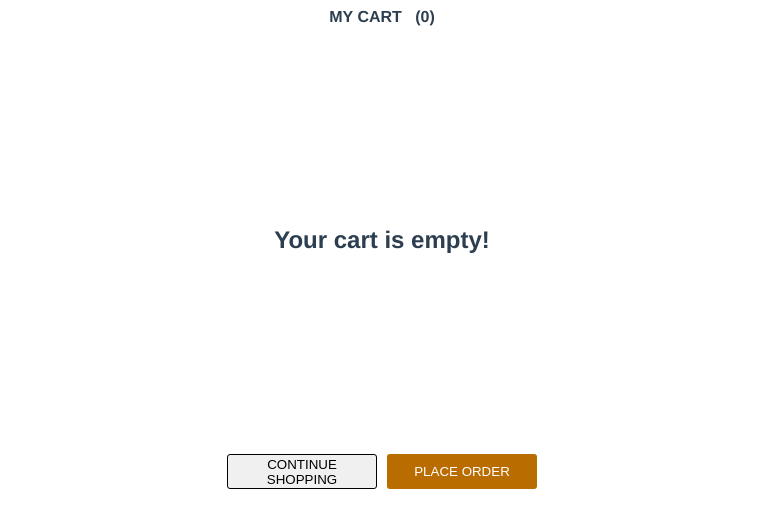
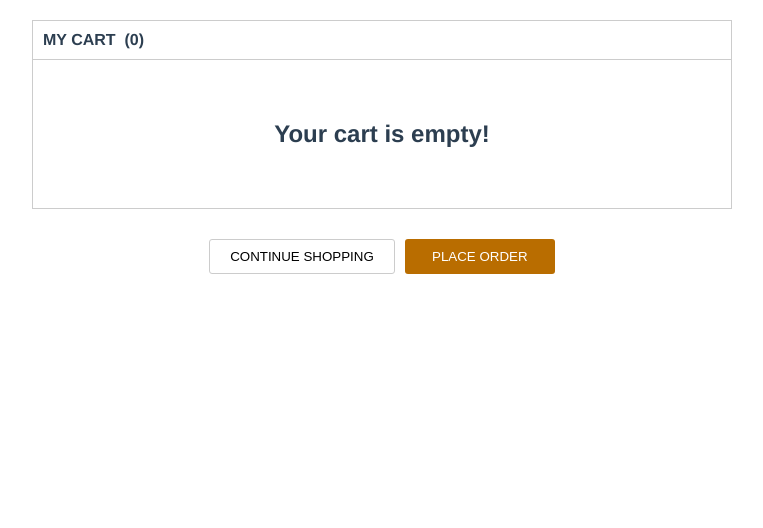
Before and after one commit to tamerayas/shopping-app, a Vue app: page /my-cart in a window 1280 px wide. Shown: the top 528 px of the page, without its empty margins (258-1021 px from the left). Built offline with nearby package versions, Linux system fonts and the light colour scheme.

Commit message:
Made some css changes.

```diff
--- a/src/App.vue
+++ b/src/App.vue
@@ -18,7 +18,7 @@ export default {
   },
   computed: {
     ...mapState({
-      notification: (store) => store.notification.notification
+      notification: (store) => store.notification.notification,
     }),
   },
 };
@@ -32,5 +32,16 @@ export default {
   -moz-osx-font-smoothing: grayscale;
   text-align: center;
   color: #2c3e50;
+  display: flex;
+  justify-content: center;
+}
+
+body, html {
+  margin: 0px;
+  padding: 0px;
+}
+
+* {
+  box-sizing: border-box;
 }
 </style>
--- a/src/components/Card.vue
+++ b/src/components/Card.vue
@@ -12,7 +12,7 @@
 </template>
 
 <script>
-import { mapMutations } from 'vuex';
+import { mapMutations } from "vuex";
 export default {
   name: "BaseCard",
   props: {
@@ -22,22 +22,22 @@ export default {
     },
   },
   methods: {
-     ...mapMutations({
-      addToCart: "cart/addToCart"
+    ...mapMutations({
+      addToCart: "cart/addToCart",
     }),
     addCart(data) {
       this.addToCart({ ...data, amount: 1 });
       this.$router.push({ path: "/my-cart" });
     },
-
   },
 };
 </script>
 
 <style lang="scss" scoped>
 .card {
-  border: 1px solid;
-  width: 300px;
+  border: 1px solid #ccc;
+  width: 350px;
+  max-width: 350px;
   padding: 15px;
 
   &-footer {
--- a/src/components/CartItem.vue
+++ b/src/components/CartItem.vue
@@ -3,8 +3,10 @@
     <div class="cart-item-head">
       <img :src="data.image" :alt="data.name" width="150" />
       <div class="cart-item-content">
-        <div>{{ data.name }}</div>
-        <div>{{ data.price }} {{ data.currency }} </div>
+        <div class="cart-item-content-name">{{ data.name }}</div>
+        <div class="cart-item-content-price">
+          {{ data.price }} {{ data.currency }}
+        </div>
       </div>
     </div>
     <div class="cart-footer-wrapper">
@@ -70,29 +72,56 @@ export default {
 
 <style lang="scss" scoped>
 .cart-item {
-  padding: 40px;
+  padding: 15px;
+  border: 1px solid #ccc;
+
+  &:not(:last-of-type){
+    border-bottom: 0px;
+  }
+
   &-head {
     display: flex;
   }
 
   &-content {
-    align-content: center;
-    align-items: center;
-    row-gap: 10px;
+    align-items: flex-start;
+    justify-content: flex-start;
+    display: flex;
+    row-gap: 35px;
     margin: 10px;
+    flex-direction: column;
 
-    :nth-child(2) {
-      margin-top: 100px;
+    &-name {
+      text-align: left;
+      max-height: 36px;
+      height: 36px;
+      text-overflow: ellipsis;
+      overflow: hidden;
+      display: -webkit-box;
+      -webkit-line-clamp: 2;
+      -webkit-box-orient: vertical;
+    }
+
+    &-price {
+      font-weight: bold;
     }
   }
 
   &-input {
     width: 30px;
     text-align: center;
+    border: 1px solid #eee;
+    border-radius: 2px;
+
+    &:focus,
+    &:active {
+      border: 1px solid #bcc;
+      outline: 0px;
+    }
   }
 
   &-button {
-    border: 1px solid;
+    border: 1px solid #bcc;
     border-radius: 50%;
     width: 20px;
     justify-content: center;
@@ -108,10 +137,17 @@ export default {
     &-wrapper {
       display: flex;
       justify-content: space-between;
+      margin-top: 7px;
     }
 
     .disabled {
       cursor: not-allowed;
+    }
+  }
+
+  .remove {
+    span {
+      font-weight: bold;
     }
   }
 
--- a/src/components/Loader.vue
+++ b/src/components/Loader.vue
@@ -1,5 +1,7 @@
 <template>
-  <div class="loader"></div>
+  <div class="loader-wrapper">
+    <div class="loader"></div>
+  </div>
 </template>
 
 <script>
@@ -9,10 +11,18 @@ export default {
 </script>
 
 <style lang="scss" scoped>
+.loader-wrapper {
+  position: fixed;
+  top: 0;
+  left: 0;
+  width: 100%;
+  height: 100%;
+  display: flex;
+  justify-content: center;
+  align-items: center;
+}
+
 .loader {
-  position: absolute;
-  left: 50%;
-  top: 35%;
   border: 16px solid #f3f3f3;
   border-radius: 50%;
   border-top: 16px solid #3498db;
--- a/src/components/Notification.vue
+++ b/src/components/Notification.vue
@@ -1,14 +1,13 @@
 <template>
   <div class="alert-wrap">
     <div class="alert" :class="[type]">
-      <span >{{ message }}</span>
-      <i @click="hideAlert"></i>
+      <span>{{ message }}</span>
     </div>
   </div>
 </template>
 
 <script>
-import { mapActions, mapMutations } from "vuex";
+import { mapActions } from "vuex";
 export default {
   props: {
     message: String,
@@ -18,28 +17,37 @@ export default {
     ...mapActions({
       setNotification: "notification/setNotification",
     }),
-    hideAlert() {
-      this.setNotification({ status: false });
-    },
   },
 };
 </script>
 
 <style lang="scss" scoped>
-
 .alert-wrap {
   z-index: 10;
-    top: 0;
-    inset-inline-end: 0;
+  top: 0px;
+  right: 0px;
   position: absolute;
-    background: transparent;
   animation-name: moveAlert;
   animation-duration: 2s;
+  border: 1px solid inherit;
 
   .alert {
     max-width: 100%;
+    padding: 10px;
+    border-radius: 10px;
   }
 
+  .success {
+    border: 1px solid #c3e6cb;
+    color: #155724;
+    background-color: #d4edda;
+  }
+
+  .danger {
+    border: 1px solid #f5c6cb;
+    color: #721c24;
+    background-color: #f8d7da;
+  }
 }
 @keyframes moveAlert {
   0% {
@@ -47,7 +55,7 @@ export default {
     inset-block-start: 0;
   }
   50% {
-      inset-inline-end: .5vw;
+    inset-inline-end: 0.5vw;
     inset-block-start: 0;
   }
   100% {
--- a/src/services/http.js
+++ b/src/services/http.js
@@ -21,7 +21,7 @@ instance.interceptors.response.use(
     store.dispatch('notification/setNotification', {
       message: error.response.data.message ?? 'Unknown Error!',
       status: true,
-      type: "success",
+      type: "danger",
     });
 
     return Promise.reject(error);
--- a/src/views/MyCart.vue
+++ b/src/views/MyCart.vue
@@ -1,14 +1,21 @@
 <template>
-  <span class="my-cart-header">MY CART</span> &nbsp;
-  <span class="my-cart-header">({{ itemCount }})</span>
-  <div>
-    <CartItem v-for="(item, index) in cart" :key="index" :data="item" />
+  <div class="my-cart-wrap">
+    <div class="my-cart-wrapper">
+      <span class="my-cart-header">MY CART</span>&nbsp;
+      <span class="my-cart-header">({{ itemCount }})</span>
+    </div>
+
+    <div class="cart-item-wrapper">
+      <CartItem v-for="(item, index) in cart" :key="index" :data="item" />
+    </div>
     <div v-if="cart.length === 0">
-      <h2 class="button-wrapper">Your cart is empty!</h2>
+      <h2 class="cart-empty">Your cart is empty!</h2>
     </div>
     <div class="button-wrapper">
       <button @click="continueShopping">CONTINUE SHOPPING</button>
-      <button @click="submitOrder()">PLACE ORDER</button>
+      <button :disabled="cart.length === 0" @click="submitOrder()">
+        PLACE ORDER
+      </button>
     </div>
   </div>
 </template>
@@ -40,38 +47,68 @@ export default {
   },
   mounted() {
     const app = document.getElementById("app");
-    app.scrollTo({ top: 0, behavior: 'smooth' });
+    app.scrollTo({ top: 0, behavior: "smooth" });
   },
 };
 </script>
 
 <style lang="scss" scoped>
 .my-cart {
+  &-wrap {
+    max-width: 700px;
+    width: 700px;
+    margin-top: 20px;
+  }
+
+  &-wrapper {
+    border: 1px solid #ccc;
+    border-bottom: 0px;
+    padding: 10px;
+    text-align: left;
+  }
+
   &-header {
     font-weight: bold;
   }
+}
+
+.cart-item-wrapper {
+  display: flex;
+  flex-direction: column;
+  margin: 0 auto;
+}
+
+.cart-empty {
+  height: 150px;
+  margin: 0px;
+  display: flex;
+  justify-content: center;
+  align-items: center;
+  border: 1px solid #ccc;
 }
 
 .button-wrapper {
   display: flex;
   column-gap: 10px;
   justify-content: center;
-  margin: 200px 0px 200px 0px;
+  margin: 30px 0px 30px 0px;
+  white-space: nowrap;
 
   :nth-child(1) {
-    background-color: #f0f0f0;
+    background-color: #fff;
     color: #000000;
-    border: 1px solid;
+    border: 1px solid #ccc;
   }
 
   button {
     color: #fff;
     background-color: #b96d00;
-    width: 150px;
+    min-width: 150px;
     height: 35px;
     border: 0px;
     border-radius: 3px;
     cursor: pointer;
+    padding: 0 20px;
   }
 }
 
--- a/src/views/ProductList.vue
+++ b/src/views/ProductList.vue
@@ -1,10 +1,12 @@
 <template>
   <Loader v-if="isLoading" />
-  <Card v-for="(item, index) in products.data" :key="index" :data="item" />
+  <div class="card-wrapper">
+    <Card v-for="(item, index) in products.data" :key="index" :data="item" />
+  </div>
 </template>
 
 <script>
-import { mapActions, mapMutations, mapState } from "vuex";
+import { mapActions, mapState } from "vuex";
 import Card from "@/components/Card.vue";
 import Loader from "@/components/Loader.vue";
 
@@ -31,3 +33,25 @@ export default {
   },
 };
 </script>
+
+<style lang="scss" scoped>
+.card-wrapper {
+  display: flex;
+  flex-wrap: wrap;
+  max-width: 700px;
+  margin: 0 auto;
+  padding-top: 20px;
+  padding-bottom: 20px;
+  justify-content: center;
+}
+
+@media screen and (min-width: 768px) {
+  .card-wrapper ::v-deep(.card:nth-child(2n)) {
+    border-left: 0;
+  }
+
+  .card-wrapper ::v-deep(.card:nth-child(n + 3)) {
+    border-top: 0;
+  }
+}
+</style>
```
Lines whose indentation alone changed are shown as unchanged.
